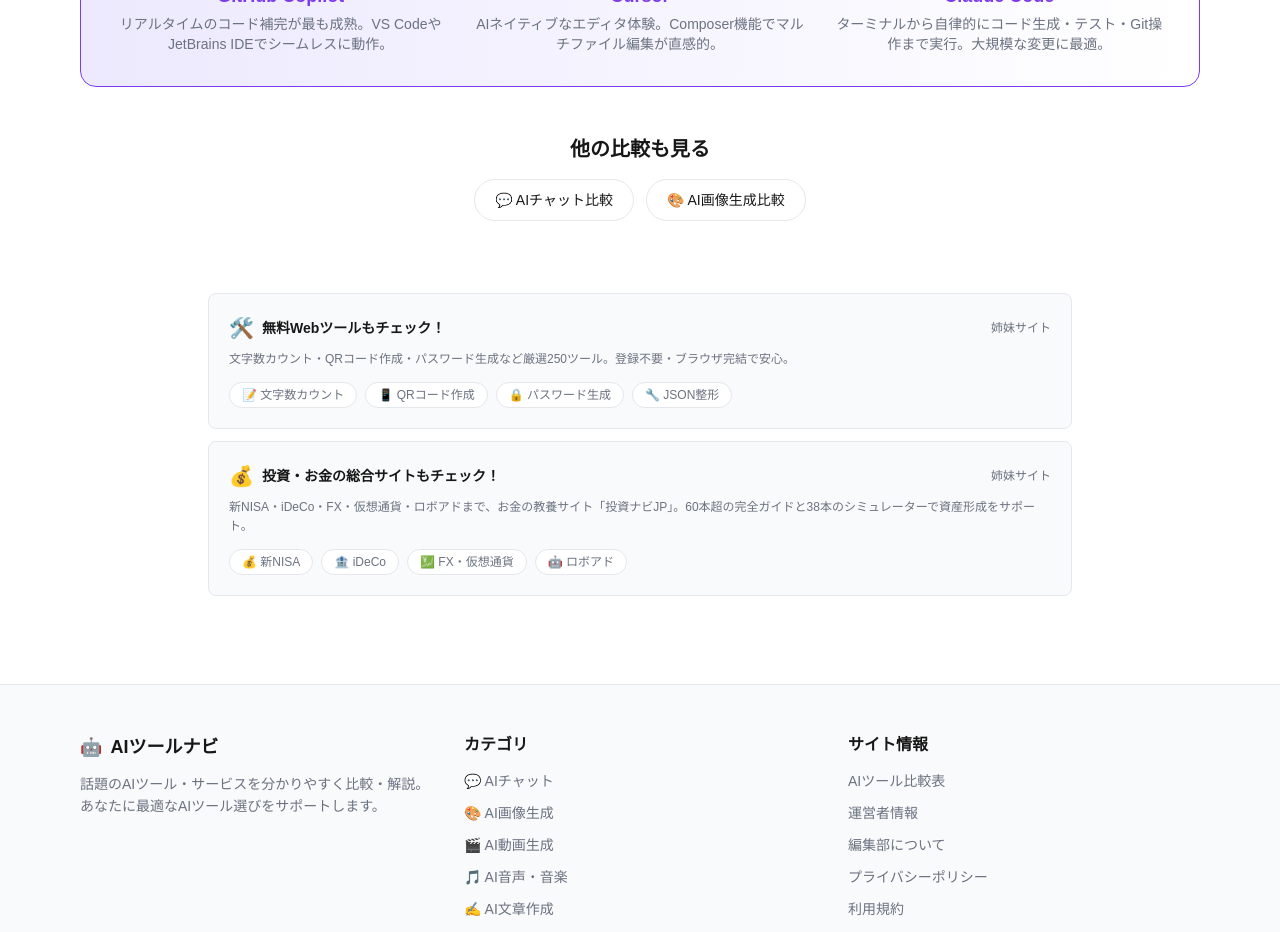
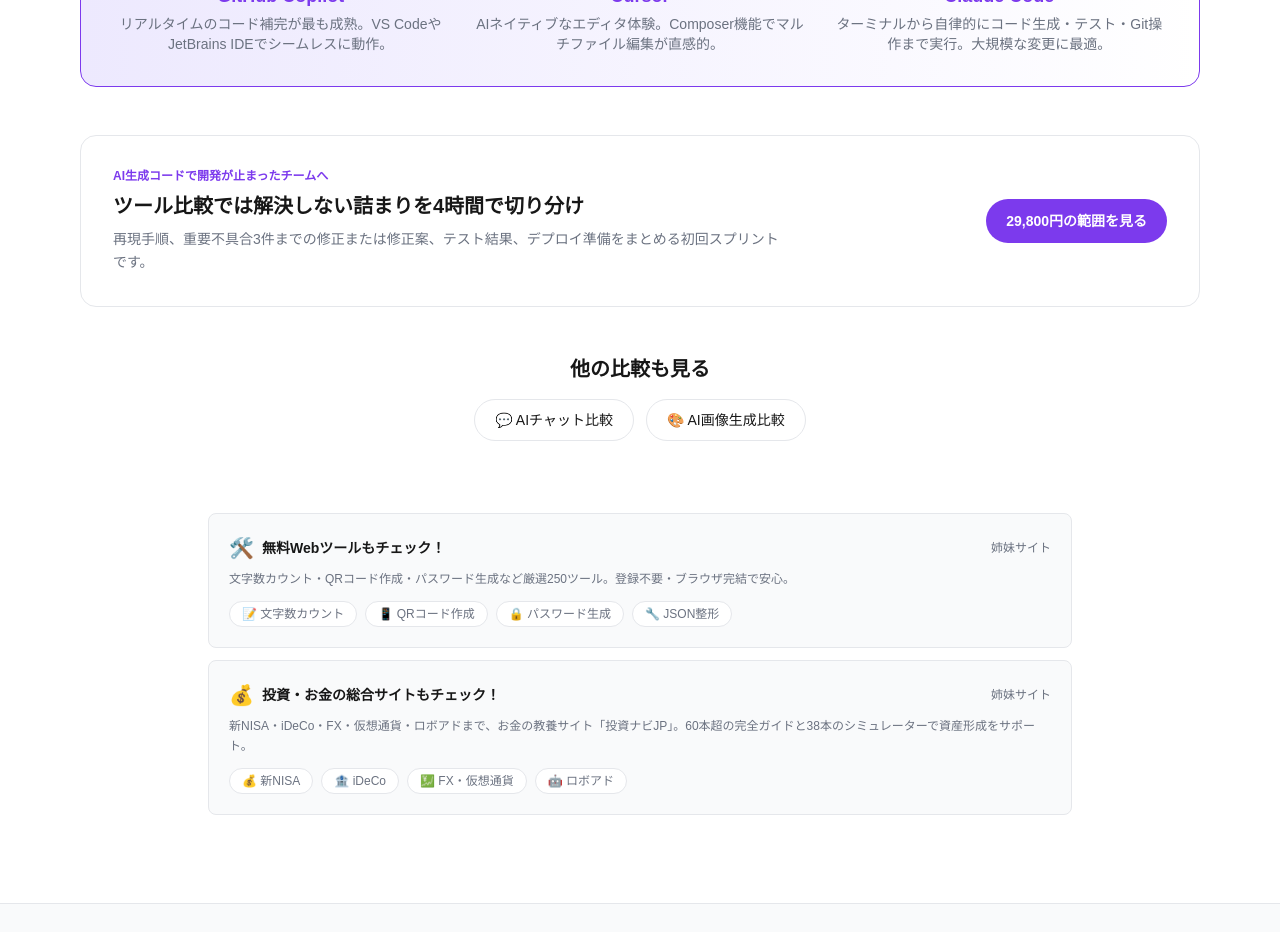
Before and after one commit to music6745-max/ai-tools-navi, a Next.js app: page /compare/ai-coding in a window 1280 px wide. Shown: the part 2720-3652 px from the top of the page. Built offline with nearby package versions, Linux system fonts and the light colour scheme.

Commit message:
feat: add Claude Code rescue entry point

```diff
--- a/app/compare/ai-coding/page.tsx
+++ b/app/compare/ai-coding/page.tsx
@@ -214,6 +214,27 @@ export default function CompareCodingPage() {
           </div>
         </section>
 
+        <section
+          data-experiment-entry="opp_claude_code_repo_audit"
+          className="mb-12 rounded-2xl border border-card-border bg-card-bg p-6 md:p-8"
+        >
+          <div className="flex flex-col gap-5 md:flex-row md:items-center md:justify-between">
+            <div className="max-w-2xl">
+              <p className="text-xs font-bold text-primary">AI生成コードで開発が止まったチームへ</p>
+              <h2 className="mt-2 text-xl font-bold">ツール比較では解決しない詰まりを4時間で切り分け</h2>
+              <p className="mt-2 text-sm leading-relaxed text-muted">
+                再現手順、重要不具合3件までの修正または修正案、テスト結果、デプロイ準備をまとめる初回スプリントです。
+              </p>
+            </div>
+            <Link
+              href="/services/claude-code-rescue"
+              className="inline-flex min-h-11 shrink-0 items-center justify-center rounded-full bg-primary px-5 py-2.5 text-sm font-bold text-white transition-colors hover:bg-primary-hover"
+            >
+              29,800円の範囲を見る
+            </Link>
+          </div>
+        </section>
+
         {/* Other comparisons */}
         <section className="text-center">
           <h2 className="text-xl font-bold mb-4">他の比較も見る</h2>
```
